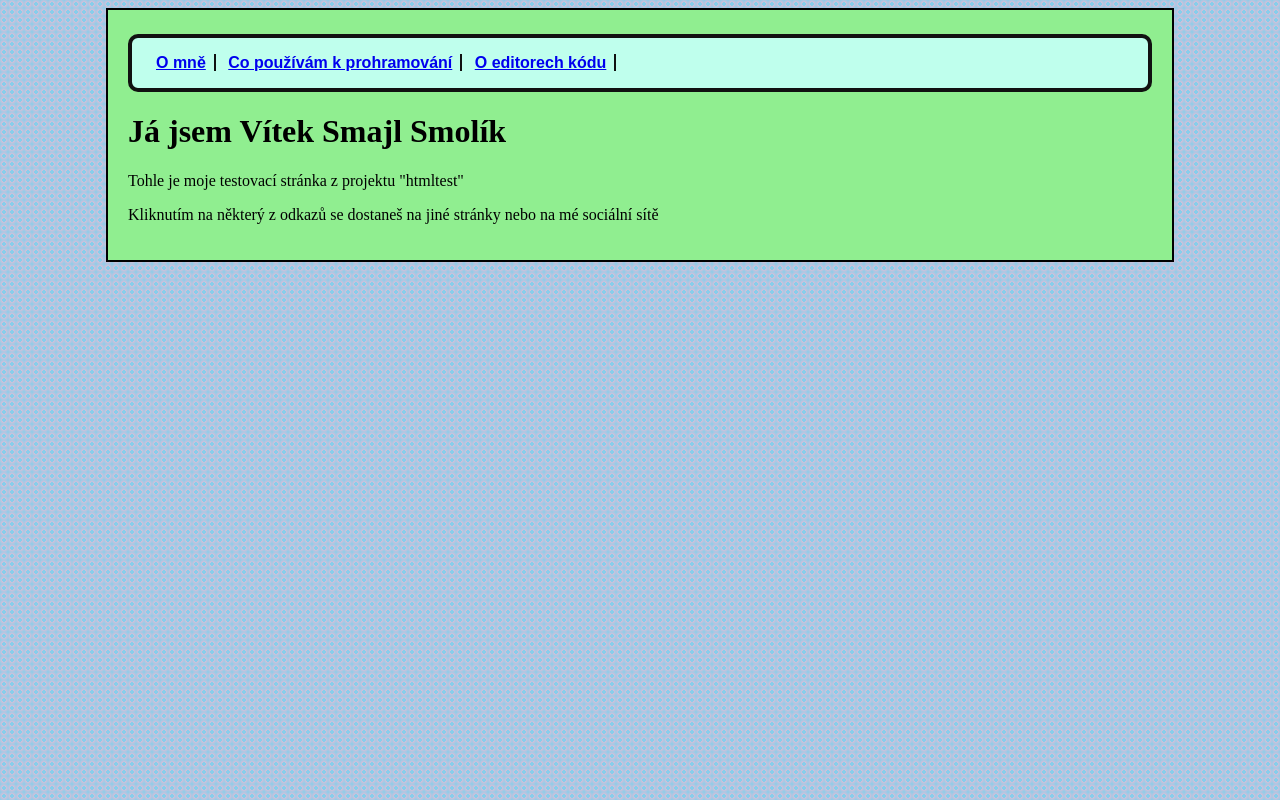
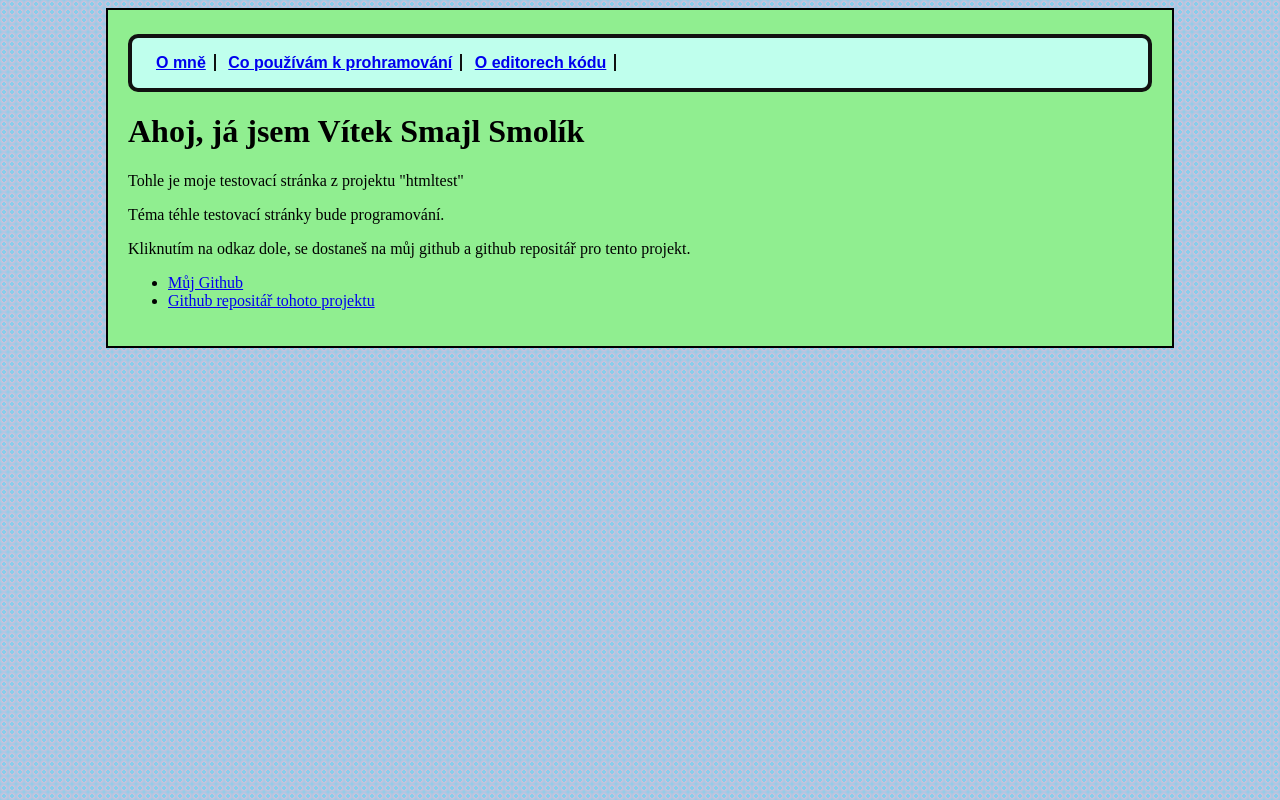
Before and after one commit to Smajlll/htmltestlol, a plain HTML site: page index.html in a window 1280 px wide. Drawn offline with Linux system fonts and the light colour scheme.

Commit message:
Úprava HTML kódu stránek

```diff
--- a/index.html
+++ b/index.html
@@ -12,8 +12,13 @@
       <li><a href="editory.html">O editorech kódu</a></li>
     </ul>
   </nav>
-    <h1> Já jsem Vítek Smajl Smolík</h1>
+    <h1> Ahoj, já jsem Vítek Smajl Smolík</h1>
     <p> Tohle je moje testovací stránka z projektu "htmltest" </p>
-    <p> Kliknutím na některý z odkazů se dostaneš na jiné stránky nebo na mé sociální sítě </p>
+    <p> Téma téhle testovací stránky bude programování. </p>
+    <p> Kliknutím na odkaz dole, se dostaneš na můj github a github repositář pro tento projekt. </p>
+    <ul>
+      <li><a href="https://github.com/Smajlll/">Můj Github</a></li>
+      <li><a href="https://github.com/Smajlll/htmltestlol">Github repositář tohoto projektu</a></li>
+
   </body>
 </html>
```
Also changed, not shown: copouzivam.html (+1 -1 lines), ome.html (+2 -1 lines).
